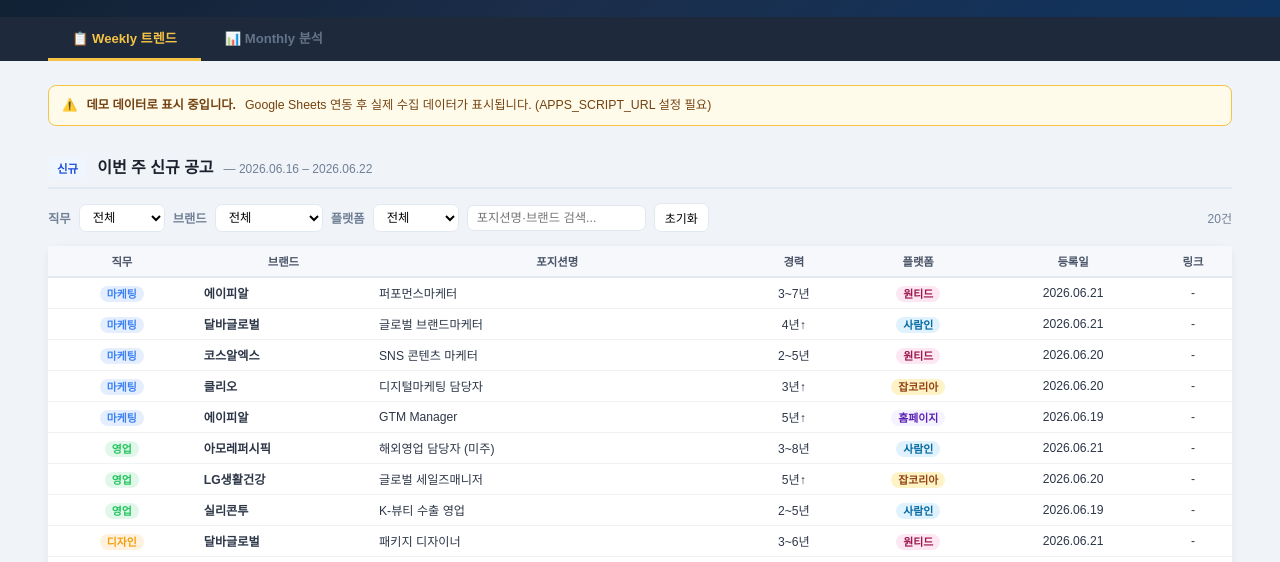
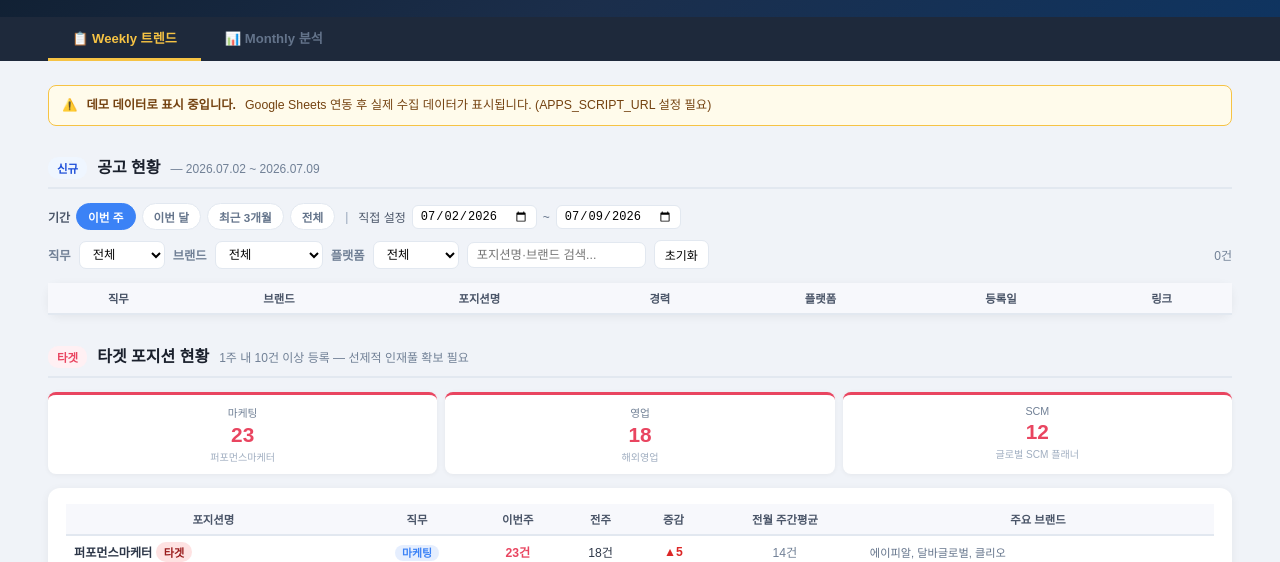
Before and after one commit to fourcohr/kbeauty-jd-crawler, a plain HTML site: page index.html in a window 1280 px wide. Shown: the part 217-779 px from the top of the page. Drawn offline with nearby package versions, Linux system fonts and the light colour scheme.

Commit message:
fix: 크롤러 회사명 필터 + 원티드 API + Weekly 날짜 범위 선택

```diff
--- a/index.html
+++ b/index.html
@@ -135,6 +135,9 @@
 
 /* FILTER BAR */
 .filter-bar{display:flex;gap:8px;margin-bottom:14px;flex-wrap:wrap;align-items:center;}
+.range-btn{padding:4px 11px;border:1px solid #e2e8f0;border-radius:20px;background:white;font-size:0.73rem;font-weight:600;cursor:pointer;color:#64748b;transition:all .15s;}
+.range-btn:hover{border-color:#3b82f6;color:#3b82f6;}
+.range-btn.active{background:#3b82f6;border-color:#3b82f6;color:white;}
 .filter-bar select,.filter-bar input{padding:5px 9px;border:1px solid #e2e8f0;border-radius:7px;font-size:0.77rem;background:white;font-family:inherit;}
 .filter-bar label{font-size:0.77rem;color:#718096;font-weight:600;}
 .filter-count{font-size:0.75rem;color:#718096;margin-left:auto;}
@@ -223,12 +226,25 @@
     ⚠️ <strong>데모 데이터로 표시 중입니다.</strong> Google Sheets 연동 후 실제 수집 데이터가 표시됩니다. (APPS_SCRIPT_URL 설정 필요)
   </div>
 
-  <!-- 이번 주 신규 공고 -->
+  <!-- 신규 공고 -->
   <div class="sec">
     <div class="sec-header">
       <span class="sec-num-blue">신규</span>
-      <span class="sec-title">이번 주 신규 공고</span>
-      <span class="sec-sub" id="weekly-range">— 집계 기간 로딩 중</span>
+      <span class="sec-title" id="weekly-title">공고 현황</span>
+      <span class="sec-sub" id="weekly-range"></span>
+    </div>
+    <!-- 기간 선택 -->
+    <div style="display:flex;align-items:center;gap:6px;flex-wrap:wrap;margin-bottom:10px;">
+      <span style="font-size:.75rem;font-weight:700;color:#4a5568">기간</span>
+      <button class="range-btn active" id="rb-week"  onclick="setDateRange('week')" >이번 주</button>
+      <button class="range-btn"        id="rb-month" onclick="setDateRange('month')">이번 달</button>
+      <button class="range-btn"        id="rb-3m"    onclick="setDateRange('3month')">최근 3개월</button>
+      <button class="range-btn"        id="rb-all"   onclick="setDateRange('all')"  >전체</button>
+      <span style="font-size:.75rem;color:#94a3b8;margin:0 4px">|</span>
+      <span style="font-size:.75rem;color:#4a5568">직접 설정</span>
+      <input type="date" id="wf-from" onchange="setDateRange('custom')" style="font-size:.75rem;border:1px solid #e2e8f0;border-radius:6px;padding:3px 7px;">
+      <span style="font-size:.75rem;color:#64748b">~</span>
+      <input type="date" id="wf-to"   onchange="setDateRange('custom')" style="font-size:.75rem;border:1px solid #e2e8f0;border-radius:6px;padding:3px 7px;">
     </div>
     <div class="filter-bar">
       <label>직무</label><select id="wf-job" onchange="renderWeeklyTable()"><option value="">전체</option></select>
@@ -654,27 +670,72 @@
 // WEEKLY TABLE
 // ──────────────────────────────────────────
 function buildWeeklyFilters() {
-  const J = D.weeklyJobs;
+  const J = D.allJobs || D.weeklyJobs;
   fillSelect('wf-job',      [...new Set(J.map(r=>r.직무).filter(Boolean))].sort());
   fillSelect('wf-brand',    [...new Set(J.map(r=>r.브랜드).filter(Boolean))].sort());
   fillSelect('wf-platform', [...new Set(J.map(r=>r.플랫폼).filter(Boolean))].sort());
+  // 기본 기간: 이번 주
+  setDateRange('week');
+}
+
+function setDateRange(type) {
+  const today = new Date();
+  let from, to = today;
+  const pad = n => String(n).padStart(2,'0');
+  const fmt = d => `${d.getFullYear()}-${pad(d.getMonth()+1)}-${pad(d.getDate())}`;
+
+  if (type === 'week') {
+    from = new Date(today); from.setDate(today.getDate() - 7);
+  } else if (type === 'month') {
+    from = new Date(today.getFullYear(), today.getMonth(), 1);
+  } else if (type === '3month') {
+    from = new Date(today); from.setMonth(today.getMonth() - 3);
+  } else if (type === 'all') {
+    from = new Date('2020-01-01');
+  } else {
+    // custom: 날짜 input에서 직접 읽음
+    ['rb-week','rb-month','rb-3m','rb-all'].forEach(id => document.getElementById(id).classList.remove('active'));
+    renderWeeklyTable(); return;
+  }
+
+  document.getElementById('wf-from').value = fmt(from);
+  document.getElementById('wf-to').value   = fmt(to);
+
+  ['rb-week','rb-month','rb-3m','rb-all'].forEach(id => document.getElementById(id).classList.remove('active'));
+  const map = {week:'rb-week', month:'rb-month', '3month':'rb-3m', all:'rb-all'};
+  if (map[type]) document.getElementById(map[type]).classList.add('active');
+
+  renderWeeklyTable();
 }
 
 function renderWeeklyTable() {
-  const J = D.weeklyJobs;
-  const job  = val('wf-job');
+  const J = D.allJobs || D.weeklyJobs;
+  const fromVal = document.getElementById('wf-from').value;
+  const toVal   = document.getElementById('wf-to').value;
+  const from = fromVal ? new Date(fromVal) : null;
+  const to   = toVal   ? new Date(toVal + 'T23:59:59') : null;
+  const job   = val('wf-job');
   const brand = val('wf-brand');
-  const plt  = val('wf-platform');
-  const q    = val('wf-search').toLowerCase();
+  const plt   = val('wf-platform');
+  const q     = val('wf-search').toLowerCase();
 
   const filtered = J.filter(r => {
-    if (job   && r.직무 !== job) return false;
+    if (from || to) {
+      const d = new Date(r.등록일);
+      if (from && d < from) return false;
+      if (to   && d > to)   return false;
+    }
+    if (job   && r.직무   !== job)   return false;
     if (brand && r.브랜드 !== brand) return false;
-    if (plt   && r.플랫폼 !== plt) return false;
+    if (plt   && r.플랫폼 !== plt)   return false;
     if (q && !`${r.포지션명} ${r.브랜드}`.toLowerCase().includes(q)) return false;
     return true;
   });
 
+  // 헤더 기간 텍스트 업데이트
+  if (fromVal && toVal) {
+    set('weekly-range', `— ${fromVal.replace(/-/g,'.')} ~ ${toVal.replace(/-/g,'.')}`);
+  }
   set('weekly-count', `${filtered.length}건`);
 
   document.getElementById('weeklyTbody').innerHTML = filtered.map(r => `
@@ -693,7 +754,7 @@
 function clearWeeklyFilters() {
   ['wf-job','wf-brand','wf-platform'].forEach(id=>document.getElementById(id).value='');
   document.getElementById('wf-search').value = '';
-  renderWeeklyTable();
+  setDateRange('week');
 }
 
 // ──────────────────────────────────────────
```
Also changed, not shown: 3 other files.
